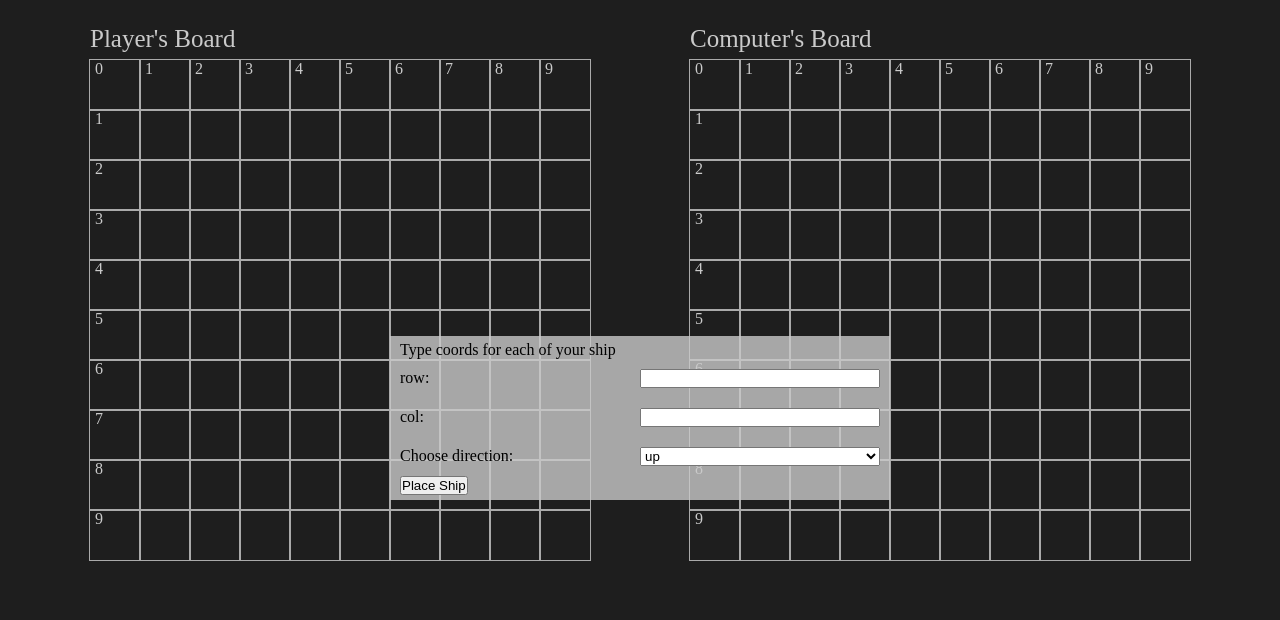
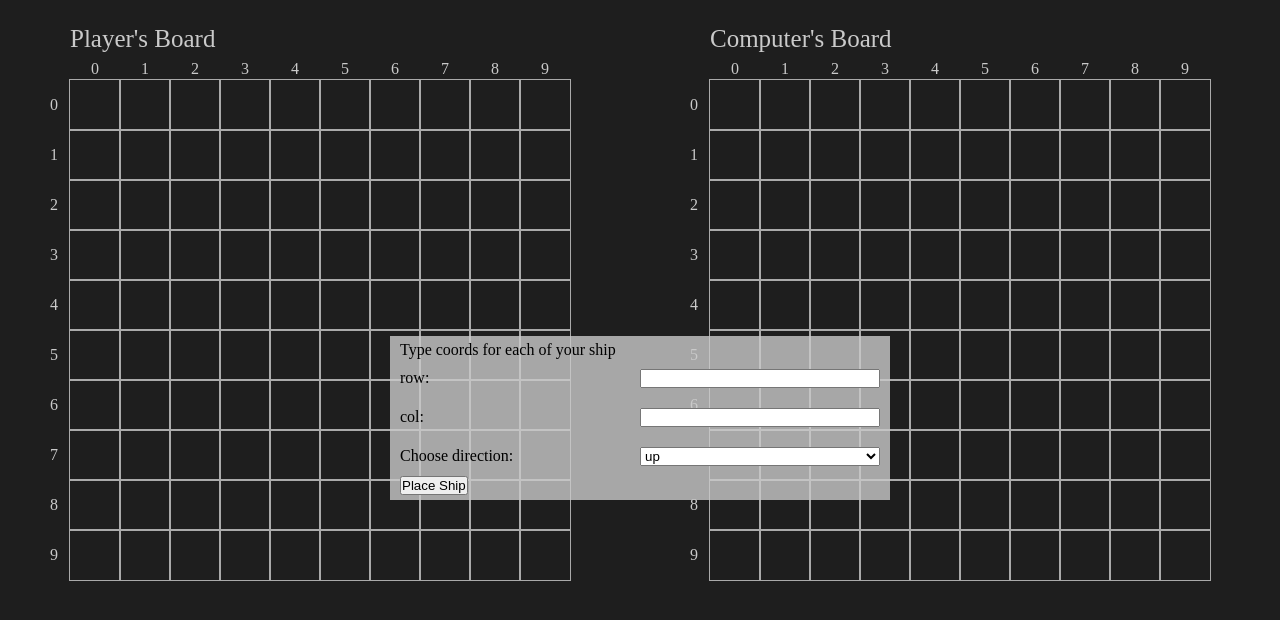
Before and after one commit to qirele/battleship, a website with bundled scripts: page index.html in a window 1280 px wide. Built offline with nearby package versions, Linux system fonts and the light colour scheme.

Commit message:
improve coordinates display

```diff
--- a/rendering.js
+++ b/rendering.js
@@ -21,13 +21,24 @@ function renderBoard(player) {
   for (let i = 0; i < 10; i++) {
     for (let j = 0; j < 10; j++) {
       const squareDiv = document.createElement("div");
-      if (i === 0)
-        squareDiv.textContent = j;
+      const span = document.createElement("span");
+      if (i === 0) {
+        span.textContent = j;
+        span.classList.add("number-up");
+      }
       if (j === 0) {
-        squareDiv.textContent = i;
+        span.textContent = i;
+        span.classList.add("number-left");
+      }
+      squareDiv.appendChild(span);
+      if (i === 0 && j === 0) {
+        const secondSpan = document.createElement("span");
+        secondSpan.textContent = 0;
+        secondSpan.classList.add("number-up");
+        squareDiv.appendChild(secondSpan);
       }
       squareDiv.classList.add("square");
-      if (typeof gameboard.board[i][j] === "object") {
+      if (typeof gameboard.board[i][j] === "object" && playerName === "Player") {
         squareDiv.classList.add("ship");
       }
       if (gameboard.board[i][j] === "h") {
@@ -123,9 +134,9 @@ function rerender(player1, player2, isPlayer1Move, coords) {
 
   compSquares.forEach(sq => {
     const [i, j] = [sq.dataset.row, sq.dataset.col];
-    if (typeof player2.board[i][j] === "object") {
-      sq.className = "square ship"
-    }
+    // if (typeof player2.board[i][j] === "object") {
+    //   sq.className = "square ship"
+    // }
     if (player2.board[i][j] === "h") {
       sq.className = "square ship hit";
     }
@@ -196,7 +207,7 @@ export function startScreen() {
     render({ player: player1, name: "Player" }, { player: player2, name: "Computer" });
     shipLength--;
     if (shipLength === 1) {
-      generateComputerShips(player2);
+      generateRandomShipsFor(player2);
       render({ player: player1, name: "Player" }, { player: player2, name: "Computer" });
       const btn = generateStartBtn();
       btn.addEventListener("click", () => {
@@ -205,6 +216,8 @@ export function startScreen() {
       });
     }
   });
+  const btn2 = document.createElement("button");
+  // btn2.addEventListener("click")
 
 
   startDiv.appendChild(p1);
@@ -251,14 +264,14 @@ function createSelect(id) {
   return div1;
 }
 
-function generateComputerShips(player) {
+function generateRandomShipsFor(player) {
   let shipLength = 4;
   while (shipLength > 1) {
+    const rowIdx = Math.floor(Math.random() * 10);
+    const colIdx = Math.floor(Math.random() * 10);
+    const dirs = player.gameboard.getShipLegalDirections([rowIdx, colIdx], { length: shipLength });
+    const dirIdx = Math.floor(Math.random() * dirs.length);
     try {
-      const rowIdx = Math.floor(Math.random() * 10);
-      const colIdx = Math.floor(Math.random() * 10);
-      const dirs = player.gameboard.getShipLegalDirections([rowIdx, colIdx], { length: shipLength });
-      const dirIdx = Math.floor(Math.random() * dirs.length);
       player.gameboard.placeShip([rowIdx, colIdx], Ship(shipLength), dirs[dirIdx])
     } catch (err) {
       console.log(err);
--- a/style.css
+++ b/style.css
@@ -13,7 +13,7 @@ body {
   display: flex;
   justify-content: center;
   gap: 100px;
-  padding: 60px 0 0 0;
+  padding: 80px 0 0 0;
 }
 
 .board {
@@ -24,13 +24,14 @@ body {
   grid-template-columns: repeat(10, 1fr);
   grid-template-rows: repeat(10, 1fr);
   position: relative;
+  margin: 0 20px 0 20px;
 }
 
 .computer-board::before,
 .player-board::before {
   display: block;
   position: absolute;
-  top: -35px;
+  top: -55px;
   font-size: 25px;
 }
 
@@ -52,7 +53,21 @@ body {
 
 .square {
   outline: 1px solid #aaaaaa;
-  padding: 0 0 0 5px;
+  position: relative;
+}
+
+.square > span.number-up{
+  position: absolute;
+  top: -20px;
+  left: 50%;
+  transform: translateX(-50%);
+}
+
+.square > span.number-left {
+  position: absolute;
+  left: -20px;
+  top: 50%;
+  transform: translateY(-50%);
 }
 
 .square.animating {
```
